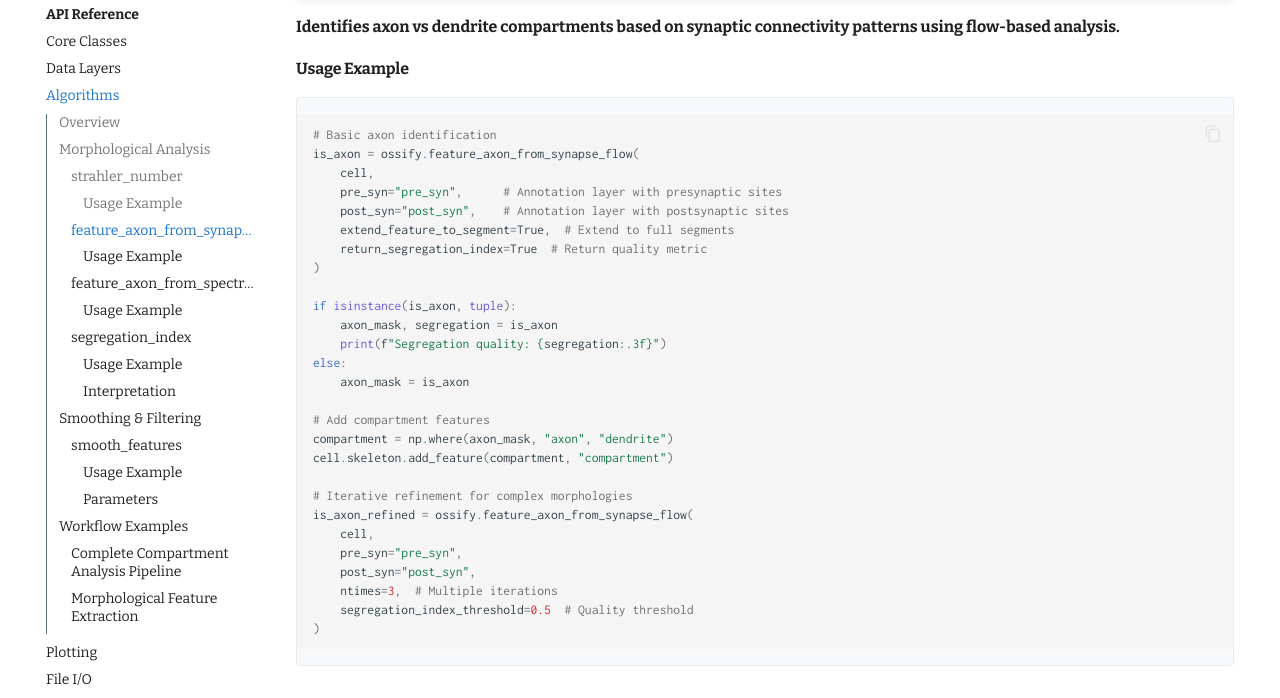
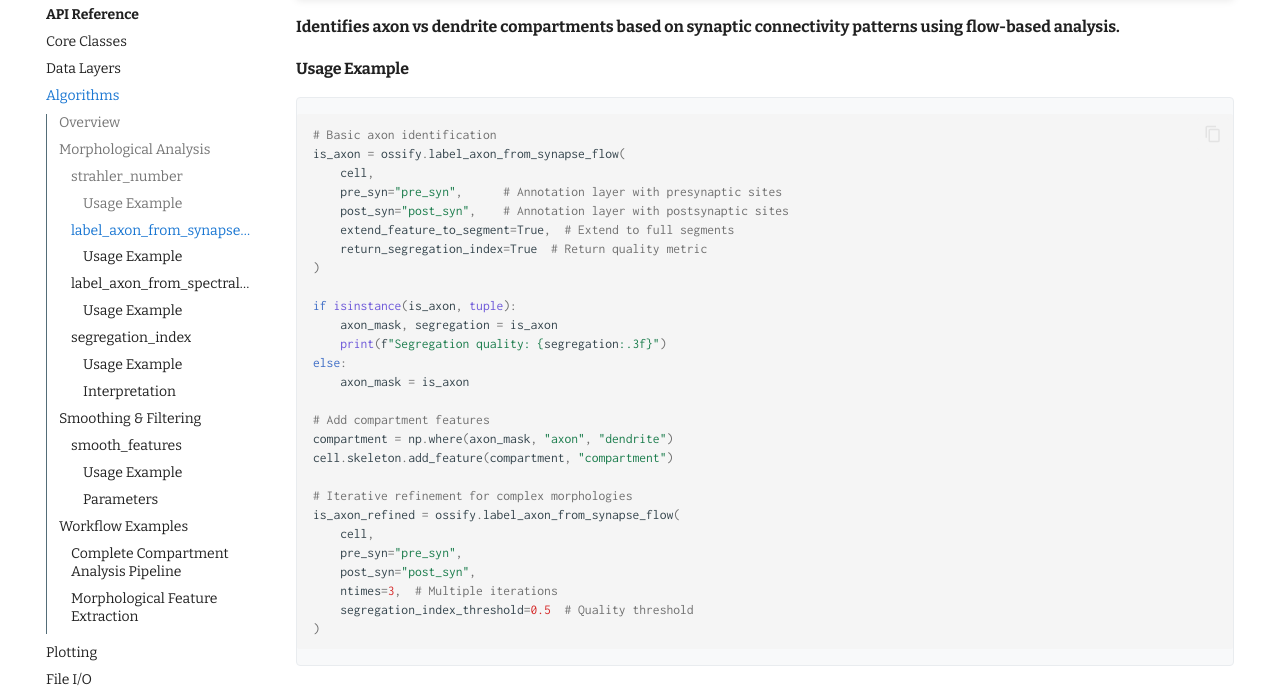
Before and after one commit to ceesem/ossify, an MkDocs documentation site: the page built from docs/reference/algorithms.md, in a window 1280 px wide and 1400 px high, scrolled down 2269 px. Shown: the part 114-812 px from the top of the window. Built offline with MkDocs 1.6.1 and Material for MkDocs 9.7.7, drawn with Linux system fonts in a browser that asks for light colours; comment, search, counter and statistics services are not loaded; some of the changed text lies outside the part shown.

Commit message:
restore `label_axon...` functions after big find/replace

````diff
--- a/docs/reference/algorithms.md
+++ b/docs/reference/algorithms.md
@@ -7,7 +7,7 @@ Ossify provides computational methods for analyzing neuromorphological structure
 | Algorithm Category | Functions | Purpose |
 |--------------------|-----------|---------|
 | **[Morphological Analysis](#morphological-analysis)** | `strahler_number` | Tree structure characterization |
-| **[Synapse Analysis](#synapse-analysis)** | `synapse_betweenness`, `feature_axon_from_*`, `segregation_index` | Connectivity and compartmentalization |
+| **[Synapse Analysis](#synapse-analysis)** | `synapse_betweenness`, `label_axon_from_*`, `segregation_index` | Connectivity and compartmentalization |
 | **[Smoothing & Filtering](#smoothing-and-filtering)** | `smooth_features` | Signal processing on graphs |
 
 ---
@@ -99,9 +99,9 @@ cell.skeleton.add_feature(betweenness, "syn_betweenness")
 high_betweenness = betweenness > np.percentile(betweenness, 95)
 ```
 
-### feature_axon_from_synapse_flow
+### label_axon_from_synapse_flow
 
-::: ossify.algorithms.feature_axon_from_synapse_flow
+::: ossify.algorithms.label_axon_from_synapse_flow
     options:
         heading_level: 4
         show_root_heading: true
@@ -116,7 +116,7 @@ high_betweenness = betweenness > np.percentile(betweenness, 95)
 
 ```python
 # Basic axon identification
-is_axon = ossify.feature_axon_from_synapse_flow(
+is_axon = ossify.label_axon_from_synapse_flow(
     cell,
     pre_syn="pre_syn",      # Annotation layer with presynaptic sites
     post_syn="post_syn",    # Annotation layer with postsynaptic sites
@@ -135,7 +135,7 @@ compartment = np.where(axon_mask, "axon", "dendrite")
 cell.skeleton.add_feature(compartment, "compartment")
 
 # Iterative refinement for complex morphologies
-is_axon_refined = ossify.feature_axon_from_synapse_flow(
+is_axon_refined = ossify.label_axon_from_synapse_flow(
     cell,
     pre_syn="pre_syn",
     post_syn="post_syn",
@@ -144,9 +144,9 @@ is_axon_refined = ossify.feature_axon_from_synapse_flow(
 )
 ```
 
-### feature_axon_from_spectral_split
+### label_axon_from_spectral_split
 
-::: ossify.algorithms.feature_axon_from_spectral_split
+::: ossify.algorithms.label_axon_from_spectral_split
     options:
         heading_level: 4
         show_root_heading: true
@@ -161,7 +161,7 @@ is_axon_refined = ossify.feature_axon_from_synapse_flow(
 
 ```python
 # Spectral method with density smoothing
-is_axon_spectral = ossify.feature_axon_from_spectral_split(
+is_axon_spectral = ossify.label_axon_from_spectral_split(
     cell,
     pre_syn="pre_syn",
     post_syn="post_syn",
@@ -295,14 +295,14 @@ def analyze_compartmentalization(cell, min_segregation=0.5):
     betweenness = ossify.synapse_betweenness(cell.skeleton, pre_ids, post_ids)
 
     # 2. Flow-based compartmentalization
-    axon_flow, seg_flow = ossify.feature_axon_from_synapse_flow(
+    axon_flow, seg_flow = ossify.label_axon_from_synapse_flow(
         cell,
         return_segregation_index=True,
         segregation_index_threshold=min_segregation
     )
 
     # 3. Spectral alternative
-    axon_spectral = ossify.feature_axon_from_spectral_split(
+    axon_spectral = ossify.label_axon_from_spectral_split(
         cell,
         segregation_index_threshold=min_segregation
     )
@@ -350,7 +350,7 @@ def extract_morphology_features(cell):
 
     # Compartment analysis (if synapses available)
     if "pre_syn" in cell.annotations.names:
-        axon_mask, segregation = ossify.feature_axon_from_synapse_flow(
+        axon_mask, segregation = ossify.label_axon_from_synapse_flow(
             cell, return_segregation_index=True
         )
         axon_length = skeleton.cable_length(skeleton.vertex_index[axon_mask])
````
Also changed, not shown: docs/algorithms_and_analysis.md (+5 -5 lines), docs/reference/external.md (+2 -2 lines), docs/reference/index.md (+2 -2 lines), docs/reference/io.md (+1 -1 lines), docs/reference/plotting.md (+3 -3 lines), 2 other files.
